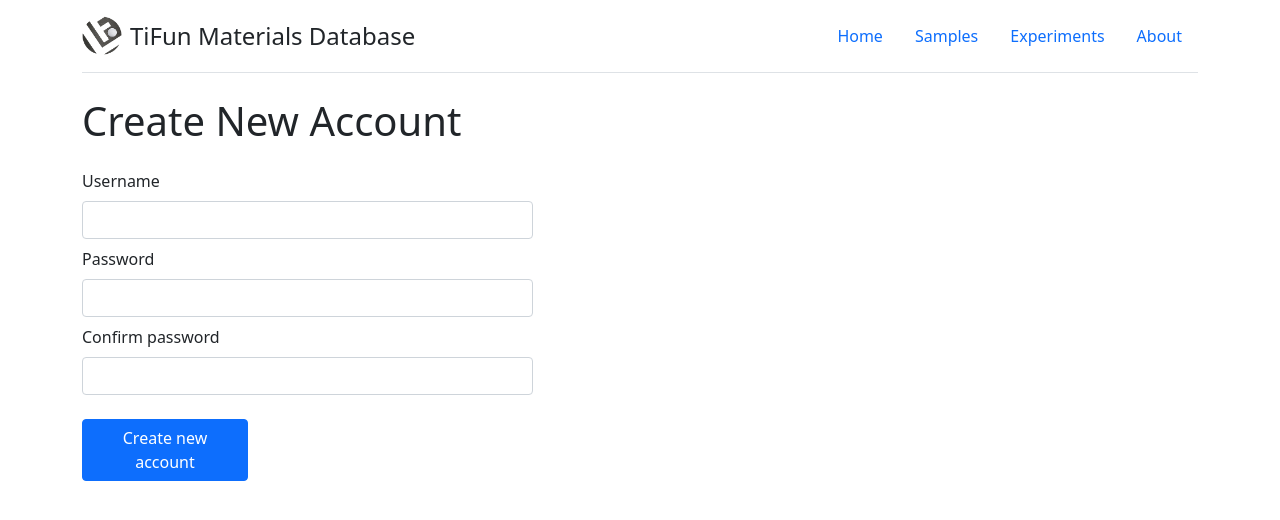
After one commit to LightForm-group/lightform_data_explorer, a Flask app: page /register in a window 1280 px wide. The commit adds this page. Shown: the top 520 px of the page. Run offline with Flask 2, Linux system fonts and the light colour scheme; parts of the project's set-up code (start-up, migrations or seed data) failed here and were passed over.

Commit message:
Add basic framework for user login

```diff
--- a/lf_data_explorer/templates/base.html
+++ b/lf_data_explorer/templates/base.html
@@ -39,6 +39,9 @@
                                         class="nav-link{% if id == active_page %} active{% endif %}">{{ caption|e }}</a>
                 </li>
             {% endfor %}
+            {% if current_user.is_authenticated %}
+                <li class="nav-item"><a href="{{ url_for('signout') }}" class="nav-link">Sign Out</a></li>
+            {% endif %}
         </ul>
     </header>
 </div>
--- /dev/null
+++ b/lf_data_explorer/templates/register.html
@@ -0,0 +1,28 @@
+{% extends "base.html" %}
+{% block body %}
+    <H1>Create New Account</H1>
+    <form class="my-4" action="{{ url_for('register') }}" method="POST">
+    <div class="row">
+        <div class="col-5">
+            <label for="username">Username</label>
+            <input type="text" class="form-control my-2" name="username" id="username">
+        </div>
+    </div>
+    <div class="row">
+        <div class="col-5">
+            <label for="password">Password</label>
+            <input type="password" class="form-control my-2" name="password" id="password">
+        </div>
+    </div>
+    <div class="row">
+        <div class="col-5">
+            <label for="confirm_password">Confirm password</label>
+            <input type="password" class="form-control my-2" name="confirm_password" id="confirm_password">
+        </div>
+    </div>
+    <div class="row">
+        <div class="col-2 my-3">
+            <button type="submit" class="btn btn-primary" name="submit" value="add">Create new account</button>
+        </div>
+    </div>
+{% endblock body %}
--- a/lf_data_explorer/views.py
+++ b/lf_data_explorer/views.py
@@ -1,22 +1,78 @@
 import os
 
+from flask_login import login_user, login_required, current_user, logout_user
+from flask import render_template, render_template_string, request, redirect, flash, \
+    url_for, Response, abort
 from werkzeug.utils import secure_filename
 
 import lf_data_explorer.queries.measurement
 import lf_data_explorer.queries.sample
+import lf_data_explorer.queries.user
+import lf_data_explorer.queries.experiment
 
-import lf_data_explorer.queries.experiment
-from lf_data_explorer import app, utilities
-from flask import render_template, request, redirect, flash, url_for, Response
+from lf_data_explorer import app, utilities, User
 
 from lf_data_explorer.queries.queries import add_new_image
-from lf_data_explorer.utilities import allowed_file, flash_result
+from lf_data_explorer.utilities import allowed_file, flash_result, Result, is_safe_url
 
 
 @app.route('/')
 def index():
     all_samples = lf_data_explorer.queries.sample.get_all_samples()
     return render_template("index.html", all_samples=all_samples)
+
+
+@app.route('/admin', methods=['POST', 'GET'])
+def admin():
+    if request.method == "GET":
+        if current_user.is_authenticated:
+            flash(f"Already logged in as: {current_user.username}")
+            return redirect(url_for('index'))
+        return render_template("admin.html")
+    else:
+        user = User.query.filter_by(username=request.form["username"]).first()
+        if user:
+            if user.is_active:
+                if user.validate_password(request.form["password"]):
+                    login_user(user)
+                    flash('Logged in successfully.')
+
+                    next_page = request.args.get('next')
+                    if not is_safe_url(next_page):
+                        return abort(400)
+
+                    return redirect(next_page or url_for('index'))
+
+        flash_result(Result(False, "Incorrect username or password."))
+        return redirect(request.referrer)
+
+
+@app.route('/register', methods=['POST', 'GET'])
+def register():
+    if request.method == "GET":
+        return render_template("register.html")
+    else:
+        if request.form["password"] != request.form["confirm_password"]:
+            flash_result(Result(False, "Passwords do not match."))
+        result = lf_data_explorer.queries.user.new_user(request.form["username"],
+                                                        request.form["password"])
+
+        flash_result(result)
+        return render_template("register.html")
+
+
+@app.route("/secret_page", methods=["GET"])
+@login_required
+def secret_page():
+    return render_template_string("You can only see this if logged in.")
+
+
+@app.route('/signout')
+@login_required
+def signout():
+    logout_user()
+    flash("Successfully logged out.")
+    return redirect(url_for('index'))
 
 
 @app.route('/experiments')
--- a/requirements.txt
+++ b/requirements.txt
@@ -1,6 +1,7 @@
 PyYAML
 Flask
 flask-sqlalchemy
+flask-bcrypt
 sqlalchemy
 werkzeug
 pymysql
```
Also changed, not shown: lf_data_explorer/__init__.py (+16 -1 lines), lf_data_explorer/db.py (+12 -0 lines), lf_data_explorer/queries/user.py (added, +22 -0 lines), lf_data_explorer/templates/admin.html (added, +22 -0 lines), lf_data_explorer/utilities.py (+8 -1 lines).
